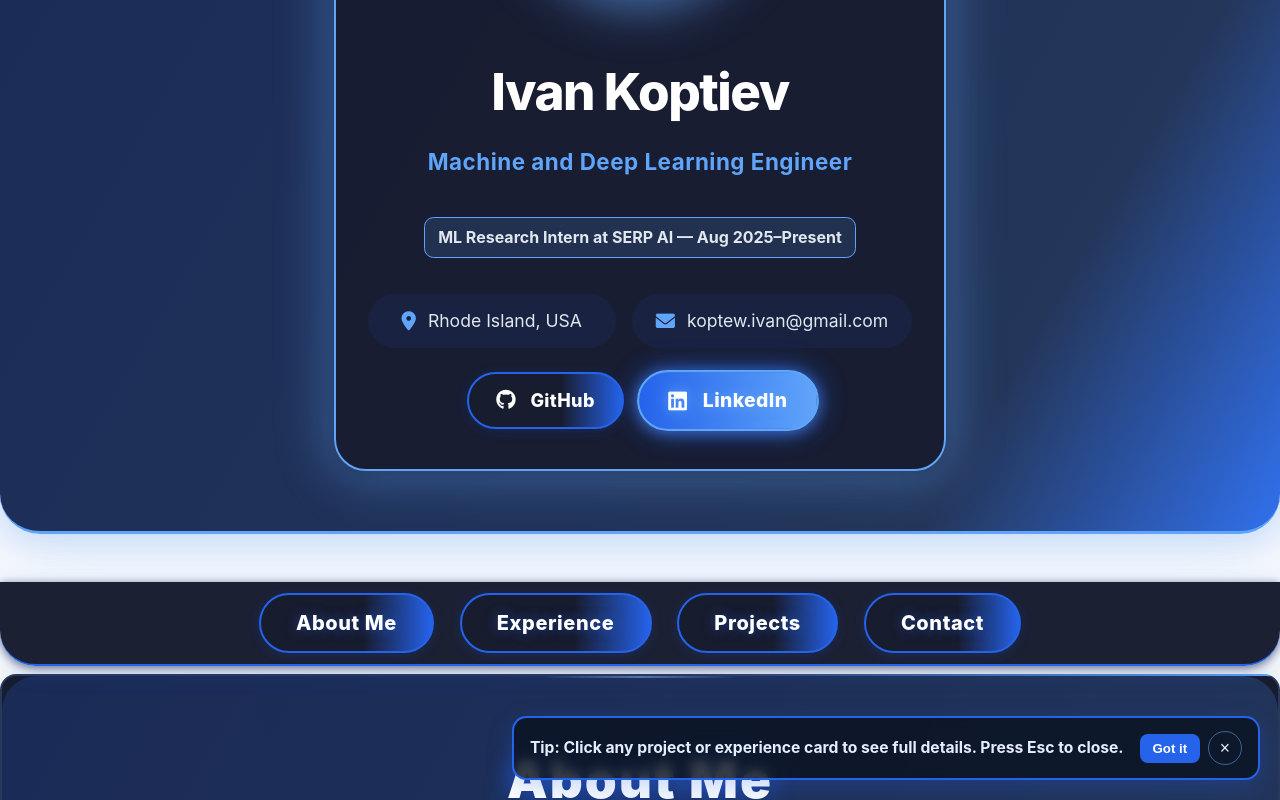
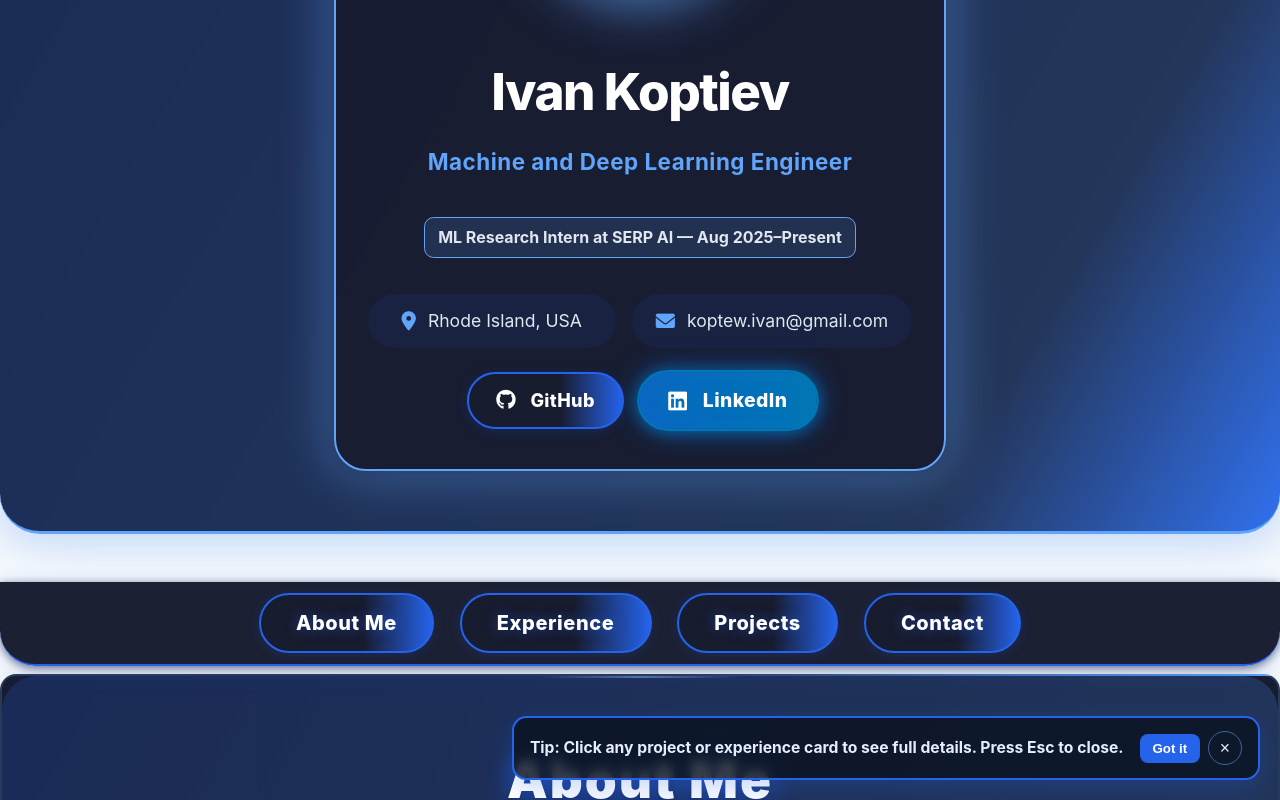
Before and after one commit to Ivan-Koptiev/portfolio-website, a plain HTML site: page index.html in a window 1280 px wide. In both pictures the pointer is over the link 728 px from the left and 775 px from the top of the page. Shown: the part 375-1175 px from the top of the page. Drawn offline with Linux system fonts and the light colour scheme.

Commit message:
Update styles.css

```diff
--- a/styles.css
+++ b/styles.css
@@ -211,7 +211,7 @@ header::before {
     text-decoration: none;
 }
 
-/* About Me Section styling*/
+/* About Me Section */
 #about-me {
     max-width: 1200px;
     margin: 0 auto var(--section-spacing);
@@ -1118,7 +1118,7 @@ window.addEventListener('DOMContentLoaded', () => {
     border-color: #2563eb;
 }
 .profile-social-btn.linkedin {
-    background: linear-gradient(90deg, #181c2f 60%, #2563eb 100%);
+    background: linear-gradient(90deg, #1f6fe0 0%, #5aa0ff 100%);
     border-color: #5aa0ff;
 }
 .profile-social-btn:hover, .profile-social-btn:focus {
@@ -1128,6 +1128,14 @@ window.addEventListener('DOMContentLoaded', () => {
     border-color: #60a5fa;
     transform: scale(1.07);
     text-shadow: 0 0 12px #60a5fa;
+}
+
+/* LinkedIn-specific hover effect */
+.profile-social-btn.linkedin:hover, .profile-social-btn.linkedin:focus {
+    background: linear-gradient(90deg, #0a66c2 0%, #0077b5 100%);
+    border-color: #0077b5;
+    box-shadow: 0 0 24px #0a66c2cc, 0 2px 12px #0077b588;
+    text-shadow: 0 0 12px #0077b5;
 }
 .profile-social-btn:active {
     transform: scale(0.97);
```
